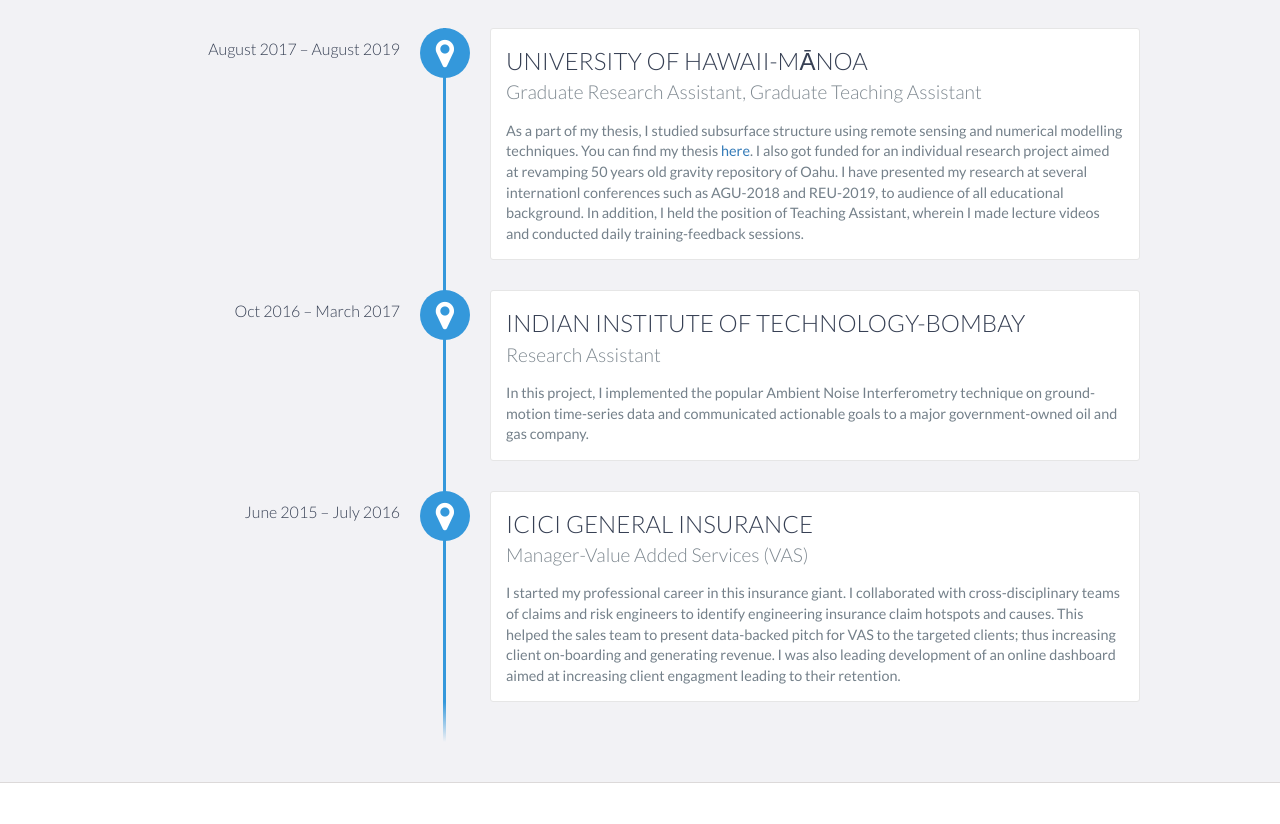
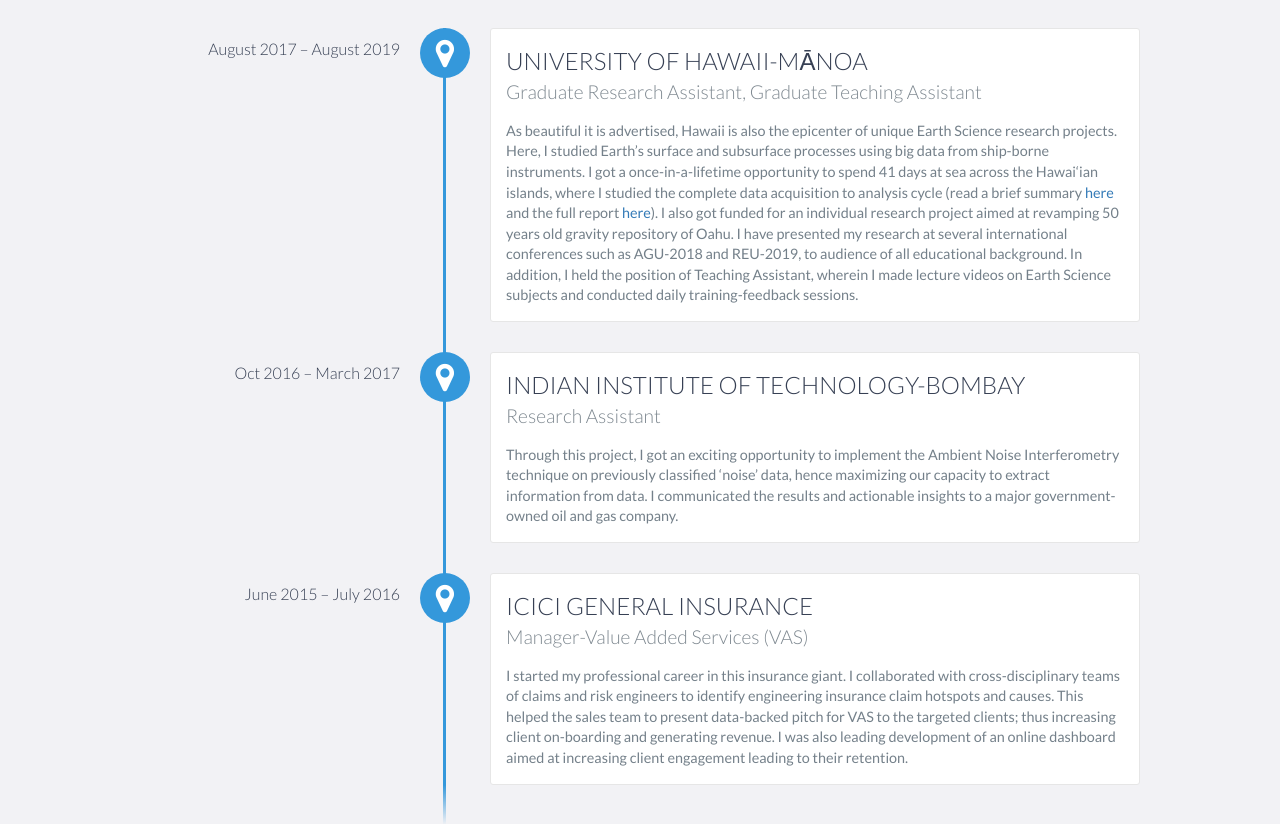
Before and after one commit to charu-lata/charu-lata.github.io, a website: page index.html in a window 1280 px wide. Shown: the part 2160-2984 px from the top of the page. Drawn offline with nearby package versions, Linux system fonts and the light colour scheme.

Commit message:
Update index.html

```diff
--- a/index.html
+++ b/index.html
@@ -131,18 +131,23 @@
                 <h3>UNIVERSITY OF HAWAII-MĀNOA</h3>
                 <h4>Graduate Research Assistant, Graduate Teaching Assistant</h4>
                 <p>
-                    As a part of my thesis, I studied subsurface structure using remote sensing and numerical modelling techniques. You can find my thesis <a href="https://www.soest.hawaii.edu/GG/academics/theses/Lata_MS_Thesis.pdf">here</a>.
+			As beautiful it is advertised, Hawaii is also the epicenter of unique Earth Science research projects.
+			Here, I studied Earth’s surface and subsurface processes using big data from ship-borne instruments.
+			I got a once-in-a-lifetime opportunity to spend 41 days at sea across the Hawai‘ian islands, where I
+			studied the complete data acquisition to analysis cycle (read a brief summary <a href="https://www.linkedin.com/pulse/seismic-data-analysis-charu-lata/">here</a> and the full report <a href="https://www.soest.hawaii.edu/GG/academics/theses/Lata_MS_Thesis.pdf">here</a>).
 			I also got funded for an individual research project aimed at revamping 50 years old gravity repository of Oahu.
-			I have presented my research at several internationl conferences such as AGU-2018 and REU-2019, to audience of all educational background.
-			In addition, I held the position of Teaching Assistant, wherein I made lecture videos and
-			conducted daily training-feedback sessions.
+			I have presented my research at several international conferences such as AGU-2018 and REU-2019, to audience of
+			all educational background. In addition, I held the position of Teaching Assistant, wherein I made lecture videos
+			on Earth Science subjects and conducted daily training-feedback sessions.
                 </p>
             </div>
             <div data-date="Oct 2016 – March 2017">
                 <h3>INDIAN INSTITUTE OF TECHNOLOGY-BOMBAY</h3>
                 <h4>Research Assistant</h4>
                 <p>
-                     In this project, I implemented the popular Ambient Noise Interferometry technique on ground-motion time-series data and communicated actionable goals to a major government-owned oil and gas company.
+                     Through this project, I got an exciting opportunity to implement the Ambient Noise Interferometry
+			technique on previously classified ‘noise’ data, hence maximizing our capacity to extract information
+			from data. I communicated the results and actionable insights to a major government-owned oil and gas company.
                 </p>
             </div>
 
@@ -150,8 +155,11 @@
                 <h3>ICICI GENERAL INSURANCE</h3>
                 <h4>Manager-Value Added Services (VAS)</h4>
                 <p>
-                    I started my professional career in this insurance giant. I collaborated with cross-disciplinary teams of claims and risk engineers to identify engineering insurance claim hotspots and causes. This helped the sales team to present data-backed pitch for VAS to the targeted clients; thus increasing client on-boarding and generating revenue.
-			I was also leading development of an online dashboard aimed at increasing client engagment leading to their retention.
+                    I started my professional career in this insurance giant. I collaborated with cross-disciplinary teams of claims
+			and risk engineers to identify engineering insurance claim hotspots and causes. This helped the sales team to
+			present data-backed pitch for VAS to the targeted clients; thus increasing client on-boarding and generating
+			revenue. I was also leading development of an online dashboard aimed at increasing client engagement leading
+			to their retention.
 
                 </p>
             </div>
```
